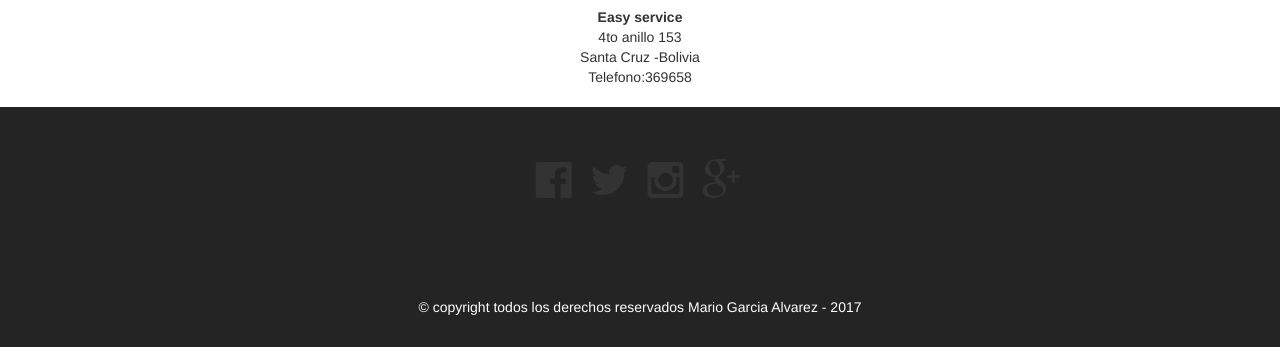
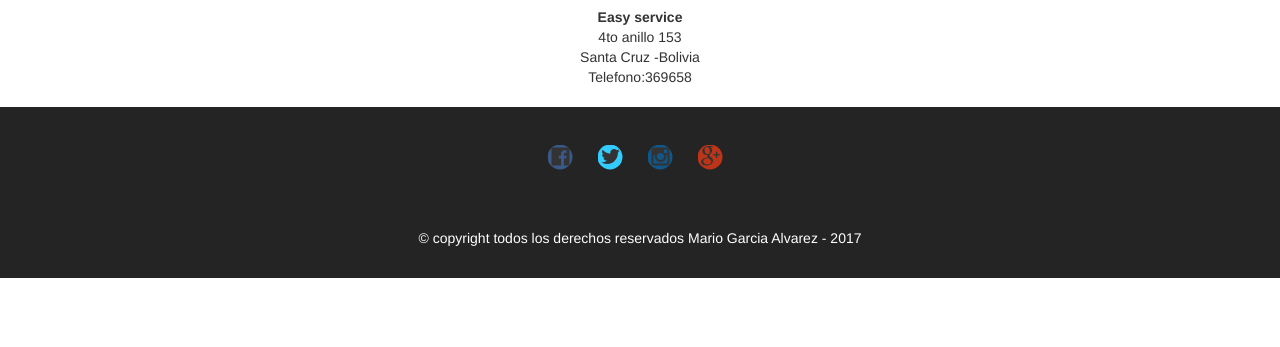
Before and after one commit to AltMario/Easyservice, a plain HTML site: page index.html in a window 1280 px wide. Shown: the part 3370-3717 px from the top of the page. After the commit the page ends 3648 px from the top, so only its background shows below. Drawn offline with Linux system fonts and the light colour scheme.

Commit message:
cambiokkks

```diff
--- a/css/estilos.css
+++ b/css/estilos.css
@@ -284,22 +284,11 @@ section.social [class^="icon-"]
     color: #333;
     font-size: 3em;
 }
-section.social .icon-facebook-official:hover
+section.social :hover
 {
-    color: #3b5988;
+    color: #fff;
 }
-section.social .icon-twitter:hover
-{
-    color: #33ccff;
-}
-section.social .icon-instagram:hover
-{
-    color: #125688;
-}
-section.social .icon-google-plus:hover
-{
-    color:#bd3518;
-}
+
 /* footer*/
 footer{
     padding: 20px 0;
@@ -335,3 +324,47 @@ footer p{
     margin: 5% auto 0;
 }
 }
+
+.faceul
+{
+        position: absolute;
+        top:50%;
+        left: 50%;
+        transform: translate(-50%,-50%);
+        display: flex;
+}
+ .faceul .faceli{
+      list-style: none;
+      width: 50px;
+      height: 50px;
+      border-radius: 50%;
+      animation: animate 1.6s ease-in-out infinite;
+
+      }
+        @keyframes animate{
+        0%, 40%, 100%
+        {
+          transform: scale(0.5);
+        }
+        20%
+        {
+          transform: scale(1.2);
+        }
+      }
+
+        .faceul .faceli:nth-child(1){
+        animation-delay:-1.4s;
+        background-color: #3b5988;
+      }
+      .faceul .faceli:nth-child(2){
+        animation-delay:-1.2s;
+        background-color: #33ccff;
+      }
+      .faceul .faceli:nth-child(3){
+        animation-delay:-1s;
+        background-color: #125688;
+      }
+      .faceul .faceli:nth-child(4){
+        animation-delay:-0.8s;
+        background-color: #bd3518;
+      }
--- a/index.html
+++ b/index.html
@@ -195,11 +195,11 @@
        <div class="container">
            <div class="row">
              <div class="col-lg-12 col-md-12 col-sm-12 col-xs-12">
-                 <ul class="list-inline text-center">
-                    <li><a href="https://www.facebook.com/Easy-Services-SRL-130735257642825/" target="_blank"><i class="icon-facebook-official"></i></a></li>
-                    <li><a href="#"><i class="icon-twitter"></i></a></li>
-                    <li><a href="#"><i class="icon-instagram"></i></a></li>
-                    <li><a href="#"><i class="icon-google-plus"></i></a></li>
+                 <ul class="list-inline text-center faceul">
+                    <li class="faceli"><a href="https://www.facebook.com/Easy-Services-SRL-130735257642825/" target="_blank"><i class="icon-facebook-official"></i></a></li>
+                    <li class="faceli"><a href="#"><i class="icon-twitter"></i></a></li>
+                    <li class="faceli"><a href="#"><i class="icon-instagram"></i></a></li>
+                    <li class="faceli"><a href="#"><i class="icon-google-plus"></i></a></li>
                  </ul>
              </div>
            </div>
```
